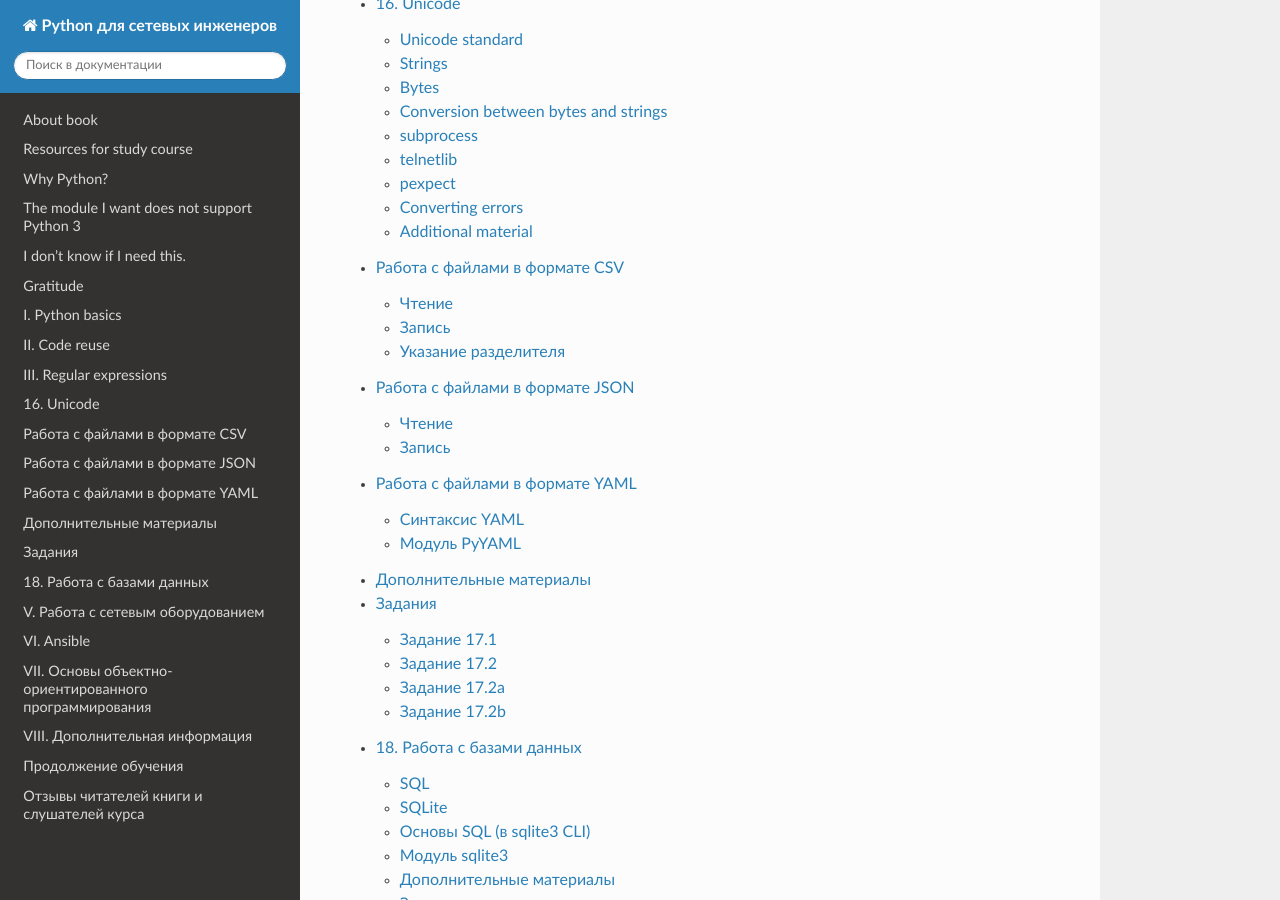
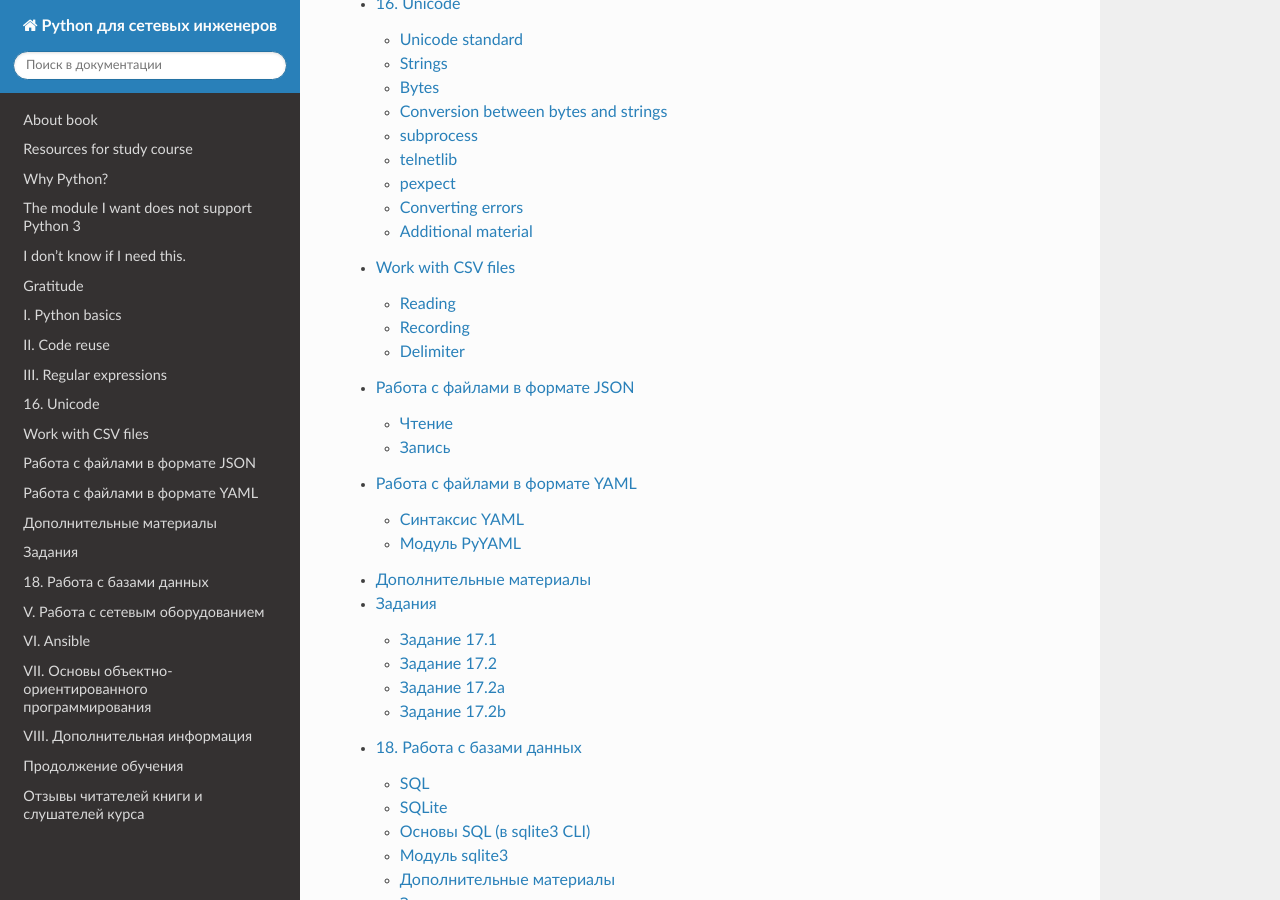
Before and after one commit to Aidar5/nattoeng, a Sphinx documentation site: the page built from docs/source/index.rst, in a window 1280 px wide and 900 px high, scrolled down 1660 px. Built offline with Sphinx 7.4.7 and the Read the Docs theme 2.0.0, drawn with Linux system fonts in a browser that asks for light colours; pages that are not in the unit, such as notebooks, are missing from menus; part of the change alters nothing that is shown.

Commit message:
Update 1_csv.rst

```diff
--- a/docs/source/book/17_serialization/1_csv.rst
+++ b/docs/source/book/17_serialization/1_csv.rst
@@ -1,17 +1,13 @@
-Работа с файлами в формате CSV
+Work with CSV files
 ------------------------------
 
-**CSV (comma-separated value)** - это формат представления табличных
-данных (например, это могут быть данные из таблицы или данные из БД).
+**CSV (comma-separated value)** - a tabular data format (for example, it may be data from a table or data from a database).
 
-В этом формате каждая строка файла - это строка таблицы. Несмотря на
-название формата, разделителем может быть не только запятая.
+In this format, each line of a file is a line of a table. Despite the format name the separator can be not only a comma.
 
-И хотя у форматов с другим разделителем может быть и собственное
-название, например, TSV (tab separated values), тем не менее, под
-форматом CSV понимают, как правило, любые разделители.
+Although formats with a different separator may have their own name such as TSV (tab separated values), CSV is generally understood by all separators.
 
-Пример файла в формате CSV (sw_data.csv):
+Example of a CSV file (sw_data.csv):
 
 ::
 
@@ -21,20 +17,19 @@
     sw3,Cisco,3650,Liverpool
     sw4,Cisco,3650,London
 
-В стандартной библиотеке Python есть модуль csv, который позволяет
-работать с файлами в CSV формате.
+The standard Python library has a csv module that allows working with files in CSV format.
 
-Чтение
+Reading
 ~~~~~~
 
-Пример чтения файла в формате CSV (файл csv_read.py):
+Example of reading a file in CSV format (csv_read.py file):
 
 .. literalinclude:: /pyneng-examples-exercises/examples/17_serialization/csv/csv_read.py
   :language: python
   :linenos:
 
 
-Вывод будет таким:
+The output is:
 
 ::
 
@@ -45,10 +40,9 @@
     ['sw3', 'Cisco', '3650', 'Liverpool']
     ['sw4', 'Cisco', '3650', 'London']
 
-В первом списке находятся названия столбцов, а в остальных
-соответствующие значения.
+The first list contains the column names and the remaining list contains the corresponding values.
 
-Обратите внимание, что сам csv.reader возвращает итератор:
+Note that csv.reader returns the iterator:
 
 .. code:: python
 
@@ -60,7 +54,7 @@
        ...:
     <_csv.reader object at 0x10385b050>
 
-При необходимости его можно превратить в список таким образом:
+If necessary it could be converted into a list in the following way:
 
 .. code:: python
 
@@ -70,25 +64,23 @@
        ...:
     [['hostname', 'vendor', 'model', 'location'], ['sw1', 'Cisco', '3750', 'London'], ['sw2', 'Cisco', '3850', 'Liverpool'], ['sw3', 'Cisco', '3650', 'Liverpool'], ['sw4', 'Cisco', '3650', 'London']]
 
-Чаще всего заголовки столбцов удобней получить отдельным объектом. Это
-можно сделать таким образом (файл csv_read_headers.py):
+Most often column headers are more convenient to get by a separate object. This can be done in this way (csv_read_headers.py file):
 
 .. literalinclude:: /pyneng-examples-exercises/examples/17_serialization/csv/csv_read_headers.py
   :language: python
   :linenos:
 
 
-Иногда в результате обработки гораздо удобней получить словари, в
-которых ключи - это названия столбцов, а значения - значения столбцов.
+Sometimes it is more convenient to obtain dictionaries in which keys are column names and values are column values.
 
-Для этого в модуле есть **DictReader** (файл csv_read_dict.py):
+For this purpose, the module has **DictReader** (csv_read_dict.py file):
 
 .. literalinclude:: /pyneng-examples-exercises/examples/17_serialization/csv/csv_read_dict.py
   :language: python
   :linenos:
 
 
-Вывод будет таким:
+The output is:
 
 ::
 
@@ -102,32 +94,27 @@
     OrderedDict([('hostname', 'sw4'), ('vendor', 'Cisco'), ('model', '3650'), ('location', 'London')])
     sw4 3650
 
-DictReader создает не стандартные словари Python, а упорядоченные
-словари. За счет этого порядок элементов соответствует порядку столбцов
-в CSV-файле.
+Dictreader does not create standard Python dictionaries but ordered dictionaries. Thus, the order of elements corresponds to order of the columns in the CSV file.
 
 .. note::
 
-    До Python 3.6 возвращались обычные словари, а не упорядоченные.
+    Prior to Python 3.6 regular dictionaries were returned, not ordered dictionaries.
 
-В остальном с упорядоченными словарями можно работать, используя те же
-методы, что и в обычных словарях.
+Otherwise, it is possible to work with ordered dictionaries using the same methods as in ordinary dictionaries.
 
-Запись
+Recording
 ~~~~~~
 
-Аналогичным образом с помощью модуля csv можно и записать файл в формате
-CSV (файл csv_write.py):
+Similarly, a csv module can be used to write data to file in CSV format (csv_write.py file):
 
 .. literalinclude:: /pyneng-examples-exercises/examples/17_serialization/csv/csv_write.py
   :language: python
   :linenos:
 
 
-В примере выше строки из списка сначала записываются в файл, а затем
-содержимое файла выводится на стандартный поток вывода.
+In the example above, strings from the list are written to the file and then the content of file is displayed on standard output stream.
 
-Вывод будет таким:
+The output will be as follows:
 
 ::
 
@@ -138,28 +125,20 @@ CSV (файл csv_write.py):
     sw3,Cisco,3650,"Liverpool, Better str"
     sw4,Cisco,3650,"London, Best str"
 
-Обратите внимание на интересную особенность: строки в последнем столбце
-взяты в кавычки, а остальные значения - нет.
+Note the interesting thing: strings in the last column are quoted and other values are not.
 
-Так получилось из-за того, что во всех строках последнего столбца есть
-запятая. И кавычки указывают на то, что именно является целой строкой.
-Когда запятая находится в кавычках, модуль csv не воспринимает её как
-разделитель.
+This is because all strings in the last column have a comma. And the quotation marks indicate what is an entire string. When a comma is inside quotation marks the csv module does not perceive it as a separator.
 
-Иногда лучше, чтобы все строки были в кавычках. Конечно, в данном случае
-достаточно простой пример, но когда в строках больше значений, то
-кавычки позволяют указать, где начинается и заканчивается значение.
+Sometimes it’s better to have all strings quoted. Of course, in this case an example is simple enough but when there are more values in the strings, the quotation marks indicate where the value begins and ends.
 
-Модуль csv позволяет управлять этим. Для того, чтобы все строки
-записывались в CSV-файл с кавычками, надо изменить скрипт таким образом
-(файл csv_write_quoting.py):
+The csv module allows you to control this. For all strings to be written in a CSV file with quotation marks you should change the script this way (csv_write_quoting.py file):
 
 .. literalinclude:: /pyneng-examples-exercises/examples/17_serialization/csv/csv_write_quoting.py
   :language: python
   :linenos:
 
 
-Теперь вывод будет таким:
+Now the output is this:
 
 ::
 
@@ -170,14 +149,11 @@ CSV (файл csv_write.py):
     "sw3","Cisco","3650","Liverpool, Better str"
     "sw4","Cisco","3650","London, Best str"
 
-Теперь все значения с кавычками. И поскольку номер модели задан как
-строка в изначальном списке, тут он тоже в кавычках.
+Now all values are quoted. And because the model number is given as a string in original list, it is quoted here as well.
 
-Кроме метода writerow, поддерживается метод writerows. Ему можно
-передать любой итерируемый объект.
+Besides writerow() method, the writerows() method is supported. It accepts any iterable object.
 
-Например, предыдущий пример можно записать таким образом (файл
-csv_writerows.py):
+So, previous example can be written this way (csv_writerows.py file):
 
 .. literalinclude:: /pyneng-examples-exercises/examples/17_serialization/csv/csv_writerows.py
   :language: python
@@ -187,27 +163,21 @@ csv_writerows.py):
 DictWriter
 ^^^^^^^^^^
 
-С помощью DictWriter можно записать словари в формат CSV.
+With DictWriter() you can write dictionaries in CSV format.
 
-В целом DictWriter работает так же, как writer, но так как словари не
-упорядочены, надо указывать явно в каком порядке будут идти столбцы в
-файле. Для этого используется параметр fieldnames (файл
-csv_write_dict.py):
+In general, DictWriter() works as writer() but since dictionaries are not ordered it is necessary to specify the order of columns in file. The *fieldnames* option is used for this purpose (csv_write_dict.py file):
 
 .. literalinclude:: /pyneng-examples-exercises/examples/17_serialization/csv/csv_write_dict.py
   :language: python
   :linenos:
 
 
-Указание разделителя
+Delimiter
 ~~~~~~~~~~~~~~~~~~~~
 
-Иногда в качестве разделителя используются другие значения. В таком
-случае должна быть возможность подсказать модулю, какой именно
-разделитель использовать.
+Sometimes other values are used as the separator. In this case, it should be possible to tell the module which separator to use.
 
-Например, если в файле используется разделитель ``;`` (файл
-sw_data2.csv):
+For example, if the file uses separator ``;`` (sw_data2.csv file):
 
 ::
 
@@ -217,8 +187,7 @@ sw_data2.csv):
     sw3;Cisco;3650;Liverpool
     sw4;Cisco;3650;London
 
-Достаточно просто указать, какой разделитель используется в reader (файл
-csv_read_delimiter.py):
+Simply specify which separator is used in reader() (csv_read_delimiter.py file):
 
 .. literalinclude:: /pyneng-examples-exercises/examples/17_serialization/csv/csv_read_delimiter.py
   :language: python
```
